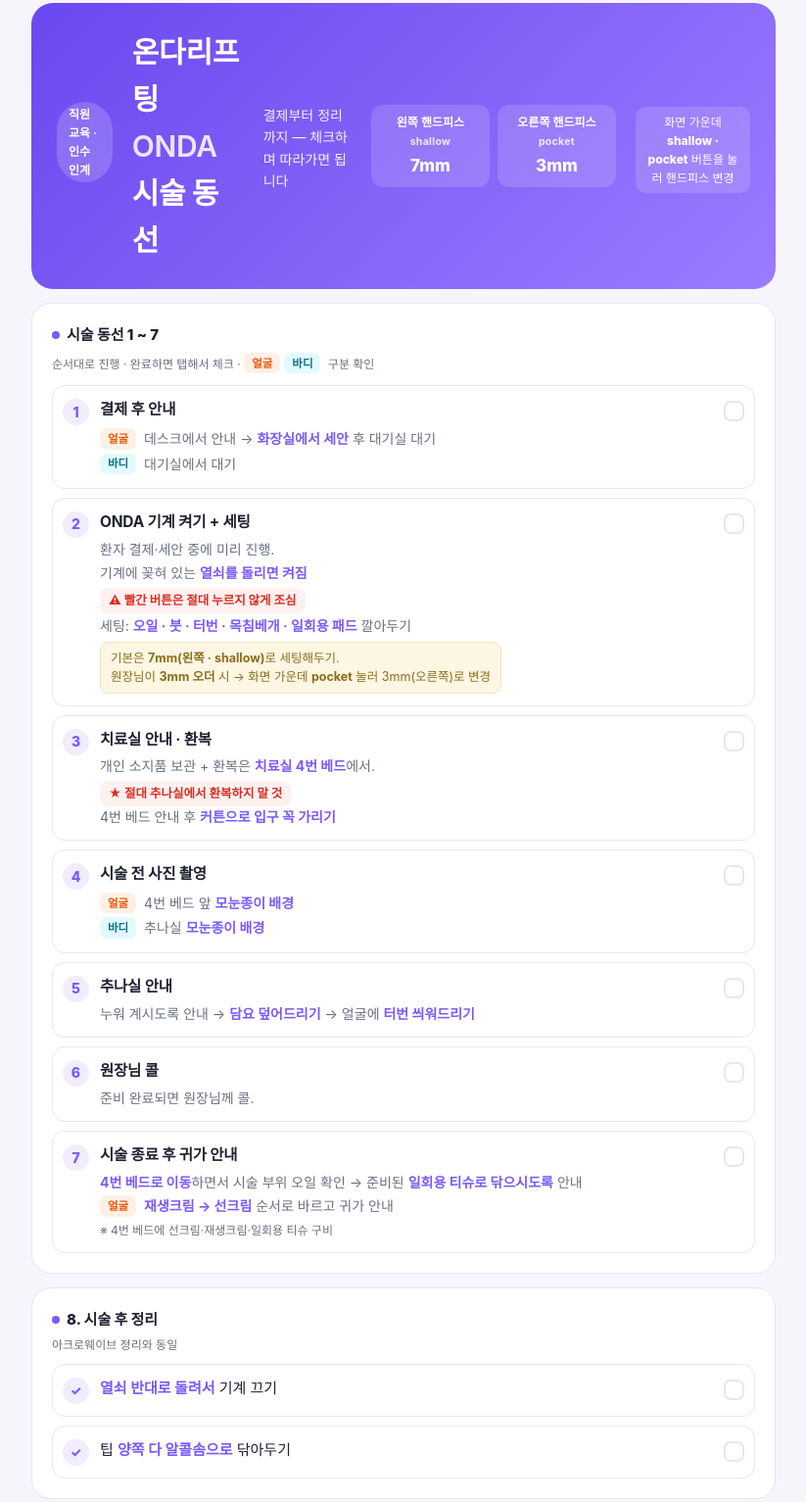
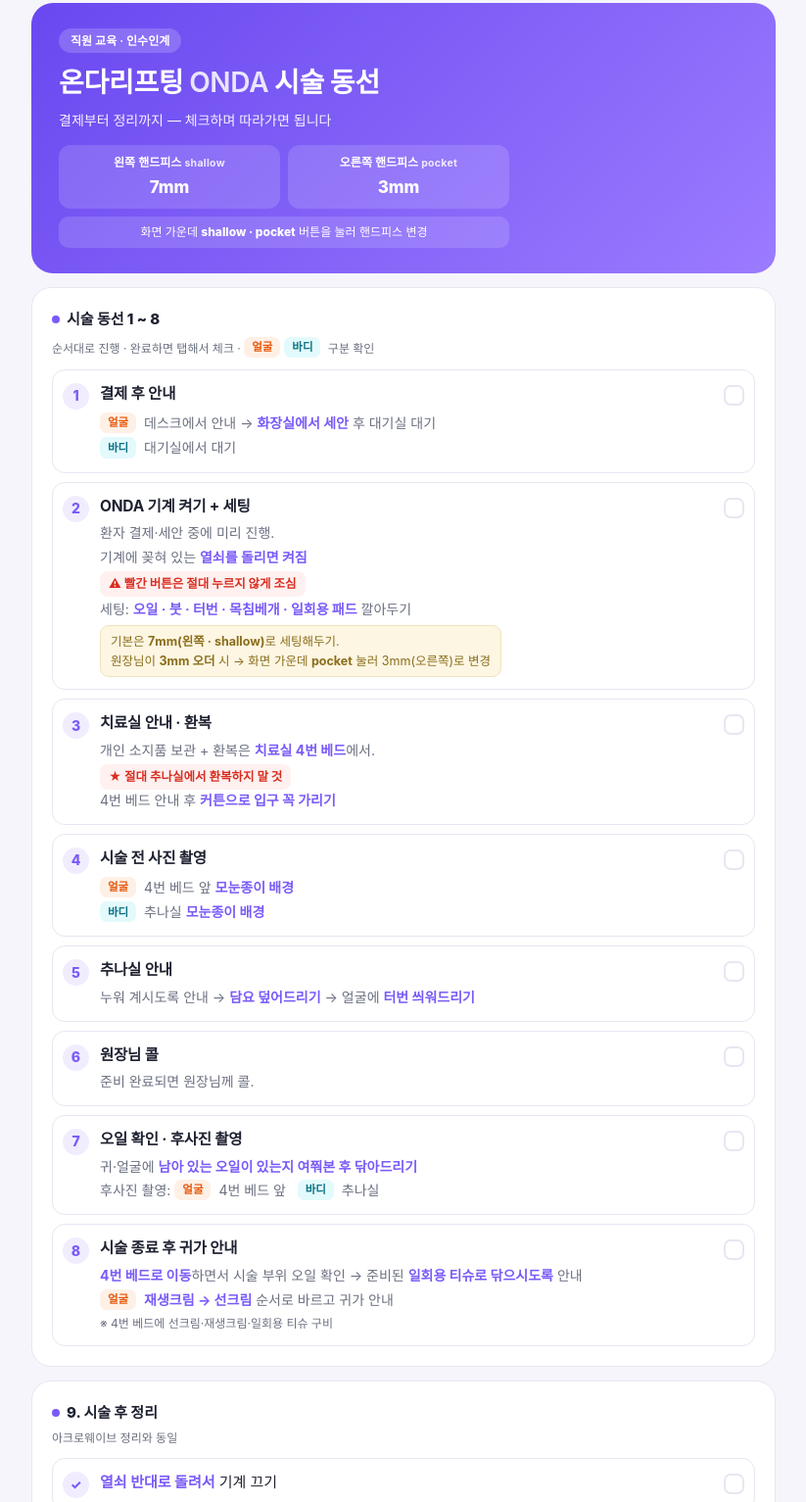
Before and after one commit to acrohani75-dot/acro, a plain HTML site: page onda_flow.html in a window 1280 px wide. Shown: the part 21-1554 px from the top of the page at 98% size, without its empty margins (228-1051 px from the left). Drawn offline with Linux system fonts and the light colour scheme; a web font is replaced by a local one.

Commit message:
Add files via upload

```diff
--- a/onda_flow.html
+++ b/onda_flow.html
@@ -58,10 +58,11 @@
 @media (min-width:700px){
   body{padding:24px 20px 60px;font-size:15px}
   .wrap{max-width:720px}
-  .hero{padding:26px 26px;border-radius:22px;display:flex;align-items:center;justify-content:space-between;gap:20px}
-  .hero h1{font-size:27px}
+  .hero{padding:26px 28px;border-radius:22px}
+  .hero h1{font-size:26px;white-space:nowrap}
   .hero p{font-size:14px}
-  .hand{margin-top:0;flex:none;width:250px}
+  .hand{margin-top:14px;max-width:460px}
+  .handnote{max-width:460px}
   .card{padding:20px 20px;border-radius:20px}
   .tt{font-size:15.5px}
   .dd{font-size:14px}
@@ -73,7 +74,7 @@
 /* ── PC 와이드 ── */
 @media (min-width:1100px){
   .wrap{max-width:760px}
-  .hero h1{font-size:30px}
+  .hero h1{font-size:28px}
 }
 </style></head><body><div class="wrap">
 
@@ -86,7 +87,7 @@
   </div>
 
   <div class="card steps">
-    <h2><span class="dot"></span>시술 동선 1 ~ 7</h2>
+    <h2><span class="dot"></span>시술 동선 1 ~ 8</h2>
     <div class="sub">순서대로 진행 · 완료하면 탭해서 체크 · <span class="bd f">얼굴</span><span class="bd b">바디</span> 구분 확인</div>
 
       <label class="step"><input type="checkbox">
@@ -121,13 +122,18 @@
       </label>
       <label class="step"><input type="checkbox">
         <span class="num">7</span>
+        <span class="body"><span class="tt">오일 확인 · 후사진 촬영</span><span class="dd">귀·얼굴에 <b>남아 있는 오일이 있는지 여쭤본 후 닦아드리기</b><br>후사진 촬영: <span class='bd f'>얼굴</span> 4번 베드 앞 &nbsp; <span class='bd b'>바디</span> 추나실</span></span>
+        <span class="chk"></span>
+      </label>
+      <label class="step"><input type="checkbox">
+        <span class="num">8</span>
         <span class="body"><span class="tt">시술 종료 후 귀가 안내</span><span class="dd"><b>4번 베드로 이동</b>하면서 시술 부위 오일 확인 → 준비된 <b>일회용 티슈로 닦으시도록</b> 안내<br><span class='bd f'>얼굴</span> <b>재생크림 → 선크림</b> 순서로 바르고 귀가 안내<br><span class='pt sm2'>※ 4번 베드에 선크림·재생크림·일회용 티슈 구비</span></span></span>
         <span class="chk"></span>
       </label>
   </div>
 
   <div class="card steps">
-    <h2><span class="dot"></span>8. 시술 후 정리</h2>
+    <h2><span class="dot"></span>9. 시술 후 정리</h2>
     <div class="sub">아크로웨이브 정리와 동일</div>
 
       <label class="step sm"><input type="checkbox">
@@ -153,5 +159,5 @@
     <div class="concl">→ 온다는 <b>더 세밀하게 겨냥한 정리 시술</b>이 가능합니다.</div>
   </div>
 
-  <div class="foot">아크로한의원 내부 교육자료 · onda_flow_v5</div>
+  <div class="foot">아크로한의원 내부 교육자료 · onda_flow_v7</div>
 </div></body></html>
```
